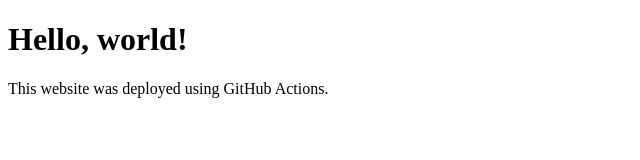
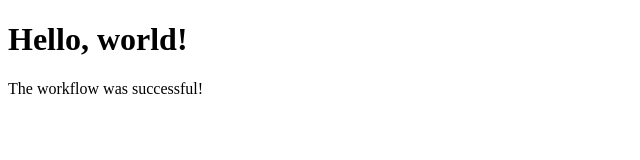
Before and after one commit to victoriaviolin123-alt/hello-world-cicd, a plain HTML site: page index.html in a window 1280 px wide. Shown: the whole page, without its empty margins (0-640 px from the left). Drawn offline with Linux system fonts and the light colour scheme.

Commit message:
Update index.html

```diff
--- a/index.html
+++ b/index.html
@@ -6,6 +6,6 @@
 </head>
 <body>
     <h1>Hello, world!</h1>
-    <p>This website was deployed using GitHub Actions.</p>
+    <p>The workflow was successful!</p>
 </body>
 </html>
```
